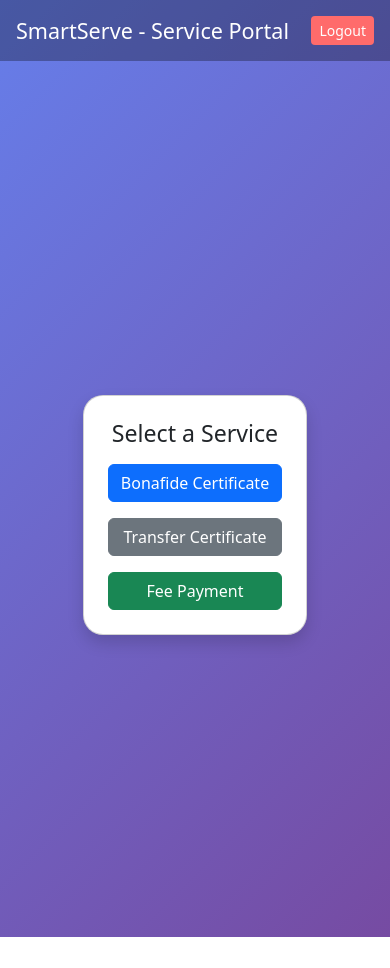
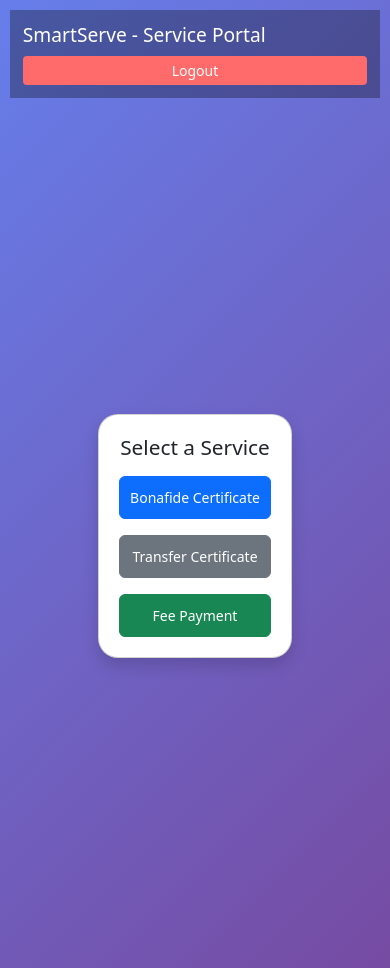
Before and after one commit to roshanmelvinc8/smartserve, a plain HTML site: page next.html in a window 390 px wide. Before the commit the page ends 937 px from the top, so only its background shows below. Drawn offline with nearby package versions, Linux system fonts and the light colour scheme; sample sign-in values are in the browser's storage.

Commit message:
Add mobile-friendly responsive design to all pages

```diff
--- a/login.css
+++ b/login.css
@@ -2,16 +2,18 @@ body {
     margin: 0;
     font-family: Arial, sans-serif;
     background: linear-gradient(135deg, #4facfe, #00f2fe);
-    height: 100vh;
+    min-height: 100vh;
     display: flex;
     justify-content: center;
     align-items: center;
+    padding: 20px;
 }
 
 .login-container {
     background: #fff;
     padding: 30px;
-    width: 350px;
+    width: 100%;
+    max-width: 350px;
     border-radius: 10px;
     box-shadow: 0 10px 25px rgba(0,0,0,0.2);
     text-align: center;
@@ -75,3 +77,41 @@ button:hover {
     color: #007bff;
     cursor: pointer;
 }
+
+/* Mobile Responsive */
+@media (max-width: 480px) {
+    body {
+        padding: 15px;
+    }
+
+    .login-container {
+        padding: 20px;
+    }
+
+    .login-container h2 {
+        font-size: 24px;
+    }
+
+    .subtitle {
+        font-size: 12px;
+    }
+
+    .input-group label {
+        font-size: 13px;
+    }
+
+    .input-group input,
+    .role-group select {
+        font-size: 16px;
+        padding: 12px;
+    }
+
+    button {
+        padding: 12px !important;
+        font-size: 14px;
+    }
+
+    p {
+        font-size: 11px !important;
+    }
+}
--- a/next.css
+++ b/next.css
@@ -8,12 +8,13 @@
 
 /* Page background */
 body {
-    height: 100vh;
+    min-height: 100vh;
     background: linear-gradient(135deg, #4facfe, #00f2fe);
     display: flex;
     flex-direction: column;
     align-items: center;
     justify-content: center;
+    padding: 20px;
 }
 
 /* Heading */
@@ -29,7 +30,8 @@ body {
     display: flex;
     flex-direction: column;
     gap: 15px;
-    width: 280px;
+    width: 100%;
+    max-width: 280px;
 }
 
 /* Buttons */
@@ -57,3 +59,26 @@ body {
 .service-buttons button:active {
     transform: scale(0.98);
 }
+
+/* Mobile Responsive */
+@media (max-width: 480px) {
+    body {
+        padding: 15px;
+    }
+
+    .service1 {
+        font-size: 22px;
+        margin-bottom: 25px;
+    }
+
+    .service-buttons {
+        width: 100%;
+        max-width: 100%;
+        gap: 12px;
+    }
+
+    .service-buttons button {
+        padding: 12px;
+        font-size: 14px;
+    }
+}
--- a/next.html
+++ b/next.html
@@ -12,6 +12,7 @@
         body {
             background: linear-gradient(135deg, #667eea, #764ba2);
             min-height: 100vh;
+            padding: 0;
         }
 
         .card {
@@ -22,6 +23,9 @@
             background-color: rgba(0, 0, 0, 0.3);
             padding: 1rem;
             margin-bottom: 2rem;
+            position: sticky;
+            top: 0;
+            z-index: 10;
         }
 
         .navbar-custom .btn-logout {
@@ -33,6 +37,59 @@
         .navbar-custom .btn-logout:hover {
             background-color: #ff4757;
             color: white;
+        }
+
+        /* Mobile Responsive */
+        @media (max-width: 768px) {
+            body {
+                padding: 10px;
+            }
+
+            .navbar-custom {
+                padding: 0.8rem;
+                margin-bottom: 1rem;
+            }
+
+            .navbar-custom h4 {
+                font-size: 1.2rem !important;
+            }
+
+            .container {
+                padding: 0 15px;
+            }
+
+            .card {
+                padding: 20px !important;
+            }
+
+            .d-grid button {
+                font-size: 14px;
+                padding: 10px !important;
+            }
+        }
+
+        @media (max-width: 480px) {
+            .navbar-custom {
+                flex-wrap: wrap;
+                gap: 10px;
+            }
+
+            .navbar-custom h4 {
+                font-size: 1rem;
+                width: 100%;
+            }
+
+            .navbar-custom .btn-logout {
+                width: 100%;
+            }
+
+            .card {
+                margin: 0 10px;
+            }
+
+            h3 {
+                font-size: 1.3rem;
+            }
         }
     </style>
 </head>
--- a/style.css
+++ b/style.css
@@ -2,17 +2,21 @@ body {
     font-family: Arial, sans-serif;
     background: #f4f6f8;
     text-align: center;
+    padding: 20px;
 }
 
 h1 {
     background: #2c7be5;
     color: white;
     padding: 15px;
+    margin: 0 0 20px 0;
+    border-radius: 8px;
 }
 
 .container {
     background: white;
-    width: 300px;
+    width: 100%;
+    max-width: 300px;
     margin: 20px auto;
     padding: 20px;
     border-radius: 8px;
@@ -23,6 +27,9 @@ input {
     width: 90%;
     padding: 8px;
     margin-bottom: 10px;
+    border: 1px solid #ddd;
+    border-radius: 4px;
+    font-size: 14px;
 }
 
 button {
@@ -32,6 +39,8 @@ button {
     padding: 10px;
     cursor: pointer;
     width: 100%;
+    border-radius: 4px;
+    font-size: 14px;
 }
 
 button:hover {
@@ -42,3 +51,32 @@ ul {
     list-style: none;
     padding: 0;
 }
+
+/* Mobile Responsive */
+@media (max-width: 480px) {
+    body {
+        padding: 10px;
+    }
+
+    h1 {
+        font-size: 1.5rem;
+        padding: 10px;
+    }
+
+    .container {
+        max-width: 100%;
+        padding: 15px;
+        margin: 15px 0;
+    }
+
+    input {
+        width: 100%;
+        padding: 10px;
+        font-size: 16px;
+    }
+
+    button {
+        padding: 12px;
+        font-size: 14px;
+    }
+}
```
Also changed, not shown: admin.html (+49 -0 lines), staff.html (+25 -3 lines), token.html (+30 -0 lines).
